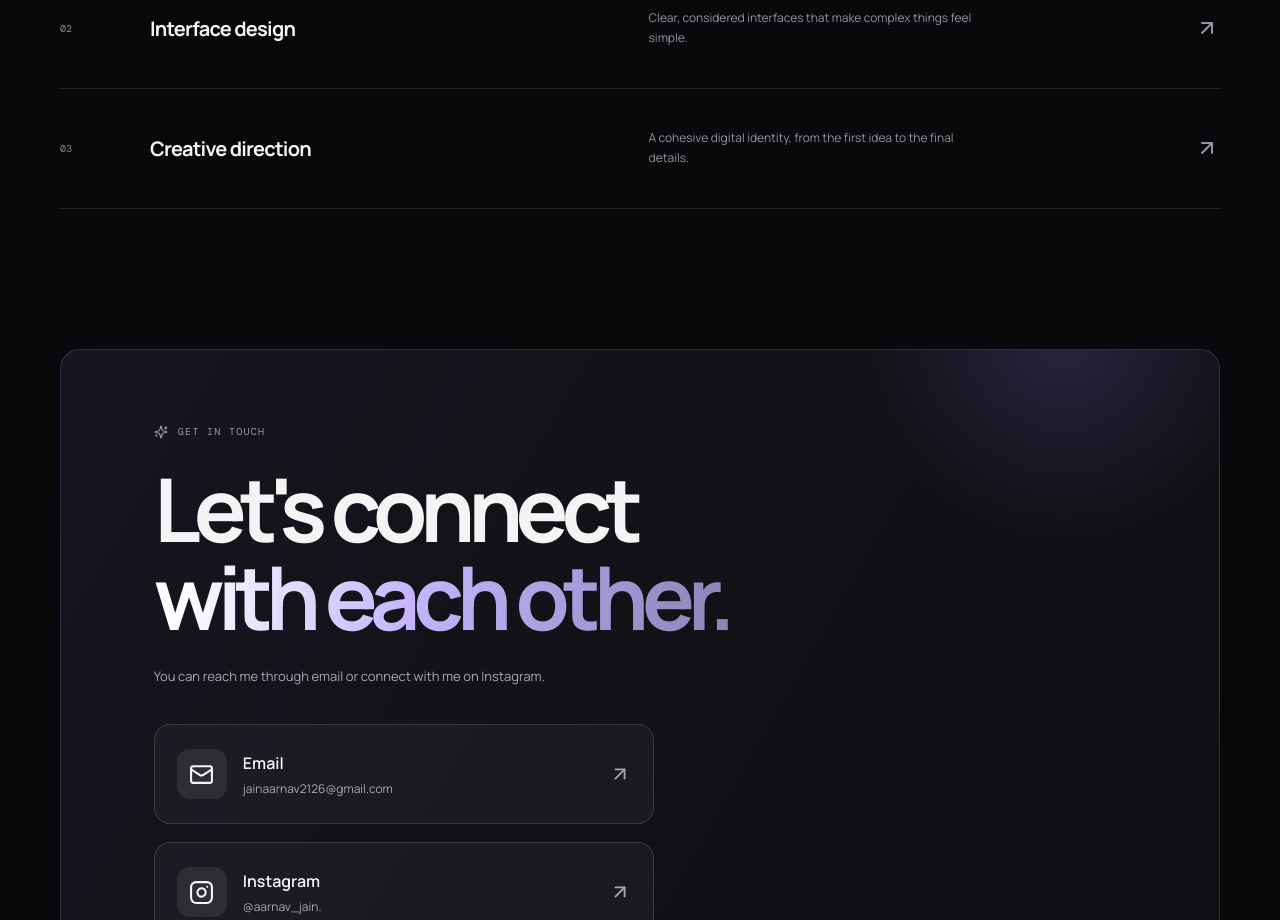
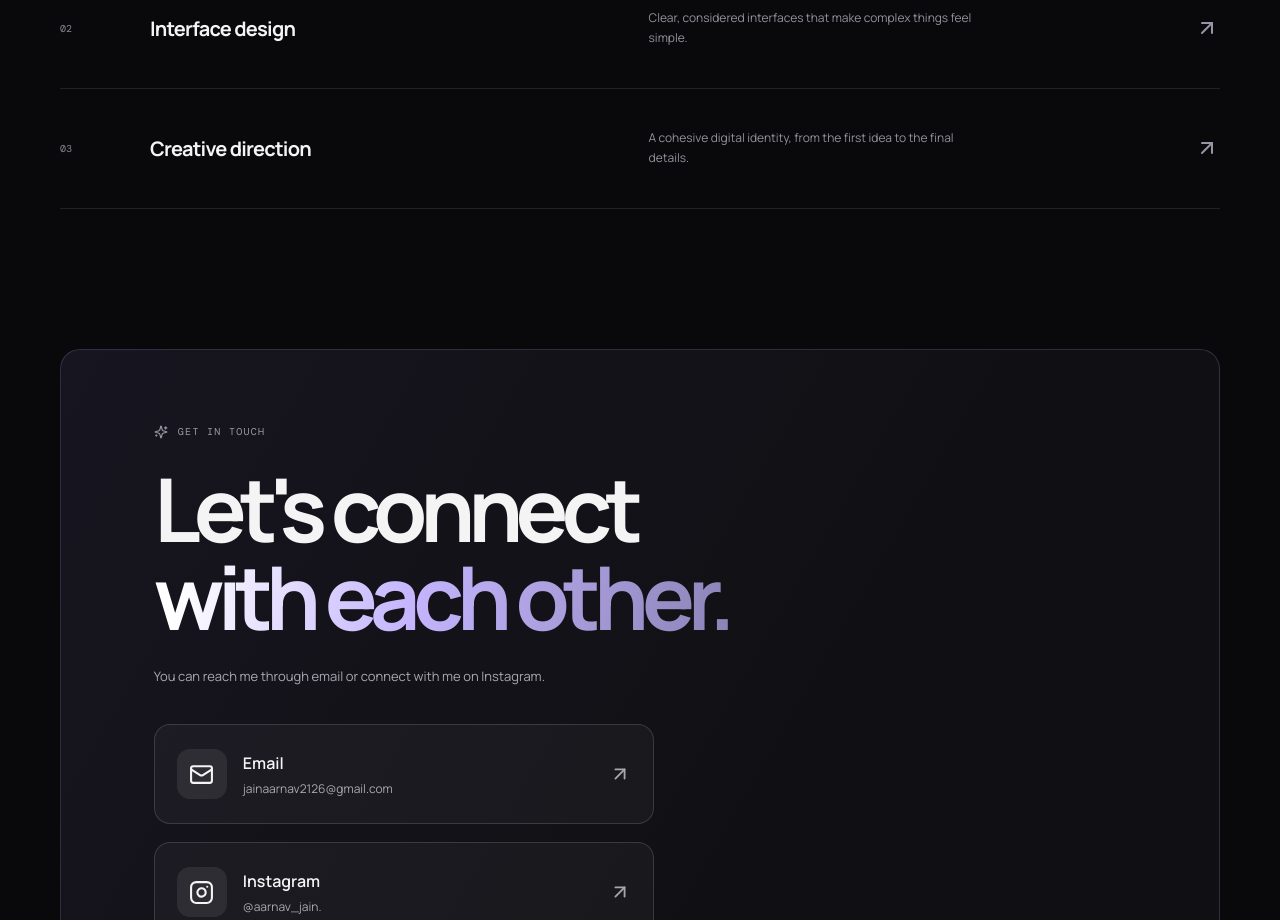
Before and after one commit to rnvjn2126/portfolio, a React (Vite) app: page / in a window 1280 px wide. Shown: the part 3620-4540 px from the top of the page. Built offline with nearby package versions, Linux system fonts and the light colour scheme; no server answers.

Commit message:
Updated portfolio

```diff
--- a/src/pages/Home.jsx
+++ b/src/pages/Home.jsx
@@ -369,8 +369,6 @@ function Contact() {
     <section className="contact-section shell" id="contact">
       <Reveal>
         <div className="contact-panel">
-          <div className="contact-orb" />
-
           <span className="eyebrow">
             <Sparkles size={14} /> GET IN TOUCH
           </span>
--- a/src/styles.css
+++ b/src/styles.css
@@ -953,17 +953,6 @@ button {
     background: linear-gradient(120deg, #17151f, #101014 65%)
 }
 
-.contact-orb {
-    position: absolute;
-    width: 430px;
-    height: 430px;
-    right: -60px;
-    top: -230px;
-    border-radius: 50%;
-    background: radial-gradient(circle, rgba(146, 112, 235, .2), transparent 68%);
-    pointer-events: none
-}
-
 .contact-panel h2 {
     font-size: clamp(48px, 7vw, 88px);
     line-height: 1;
```
